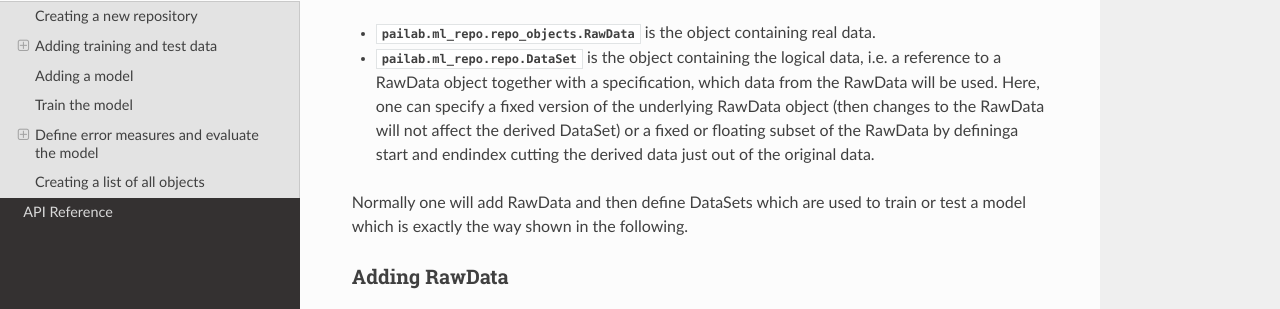
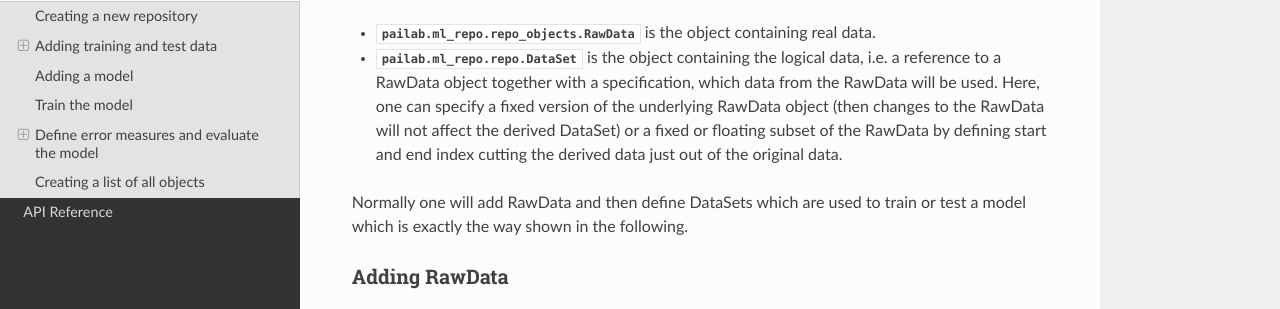
Before and after one commit to pailabteam/pailab, a Sphinx documentation site: the page built from doc/source/tutorial.rst, in a window 1280 px wide and 900 px high, scrolled down 621 px, cut to the strip 210-519 px from the top of the window. Built offline with Sphinx 7.4.7 and the Read the Docs theme 2.0.0, drawn with Linux system fonts in a browser that asks for light colours.

Commit message:
fix typo in docu

```diff
--- a/doc/source/tutorial.rst
+++ b/doc/source/tutorial.rst
@@ -31,7 +31,10 @@
 The data in the repository is handled by two different data objects:
 
 - :py:class:`pailab.ml_repo.repo_objects.RawData` is the object containing real data.
-- :py:class:`pailab.ml_repo.repo.DataSet` is the object containing the logical data, i.e. a reference to a RawData object together with a specification, which data from the RawData will be used. Here, one can specify a fixed version of the underlying RawData object (then changes to the RawData will not affect the derived DataSet) or a fixed or floating subset of the RawData by defininga start and endindex cutting the derived data just out of the original data.
+- :py:class:`pailab.ml_repo.repo.DataSet` is the object containing the logical data, i.e. a reference to a RawData object together with a specification,
+  which data from the RawData will be used. Here, one can specify a fixed version of
+  the underlying RawData object (then changes to the RawData will not affect the derived DataSet) or a fixed or floating subset of the RawData by
+  defining start and end index cutting the derived data just out of the original data.
 
 Normally one will add RawData and then define DataSets which are used to train or test a model which is exactly the way shown in the following.
 
```
